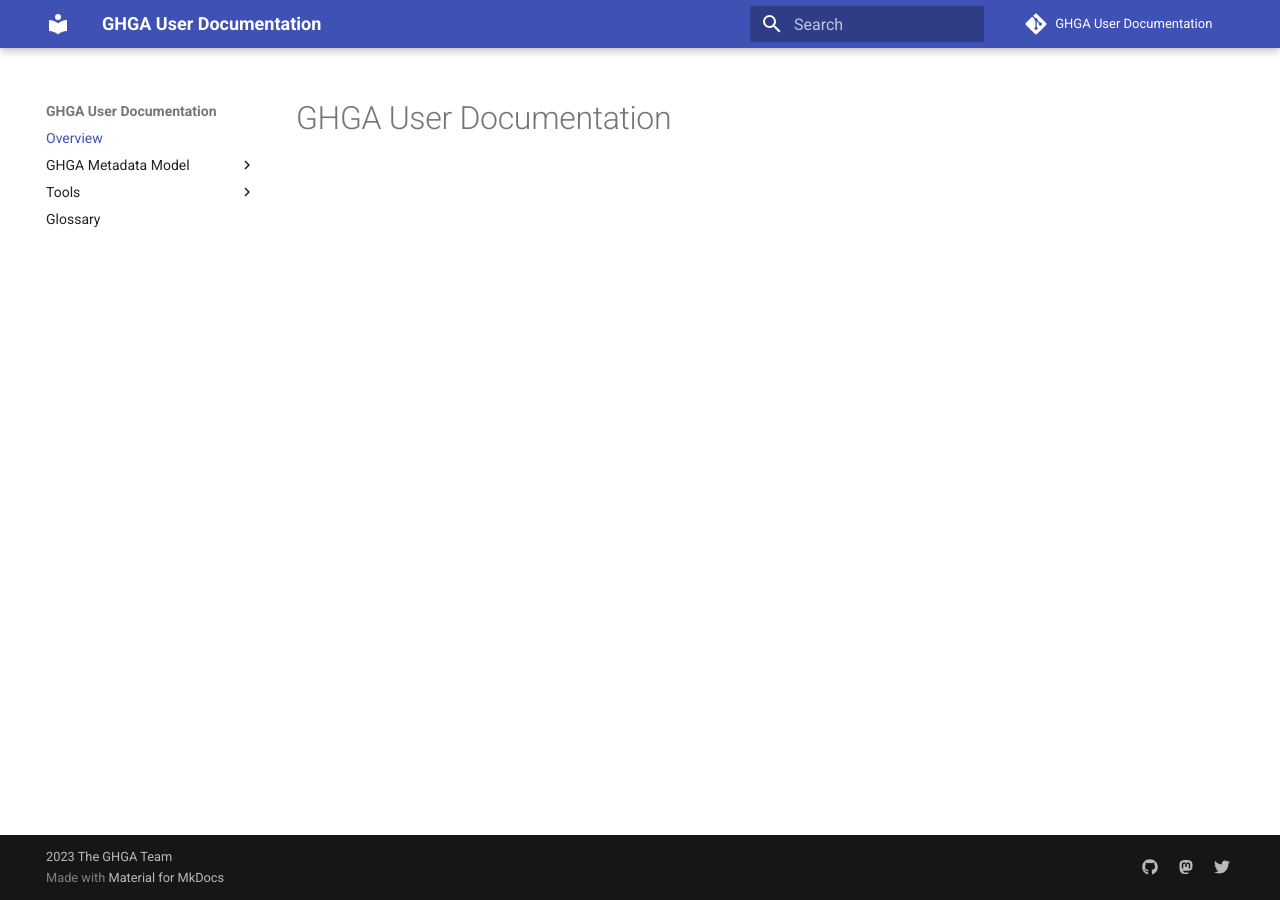
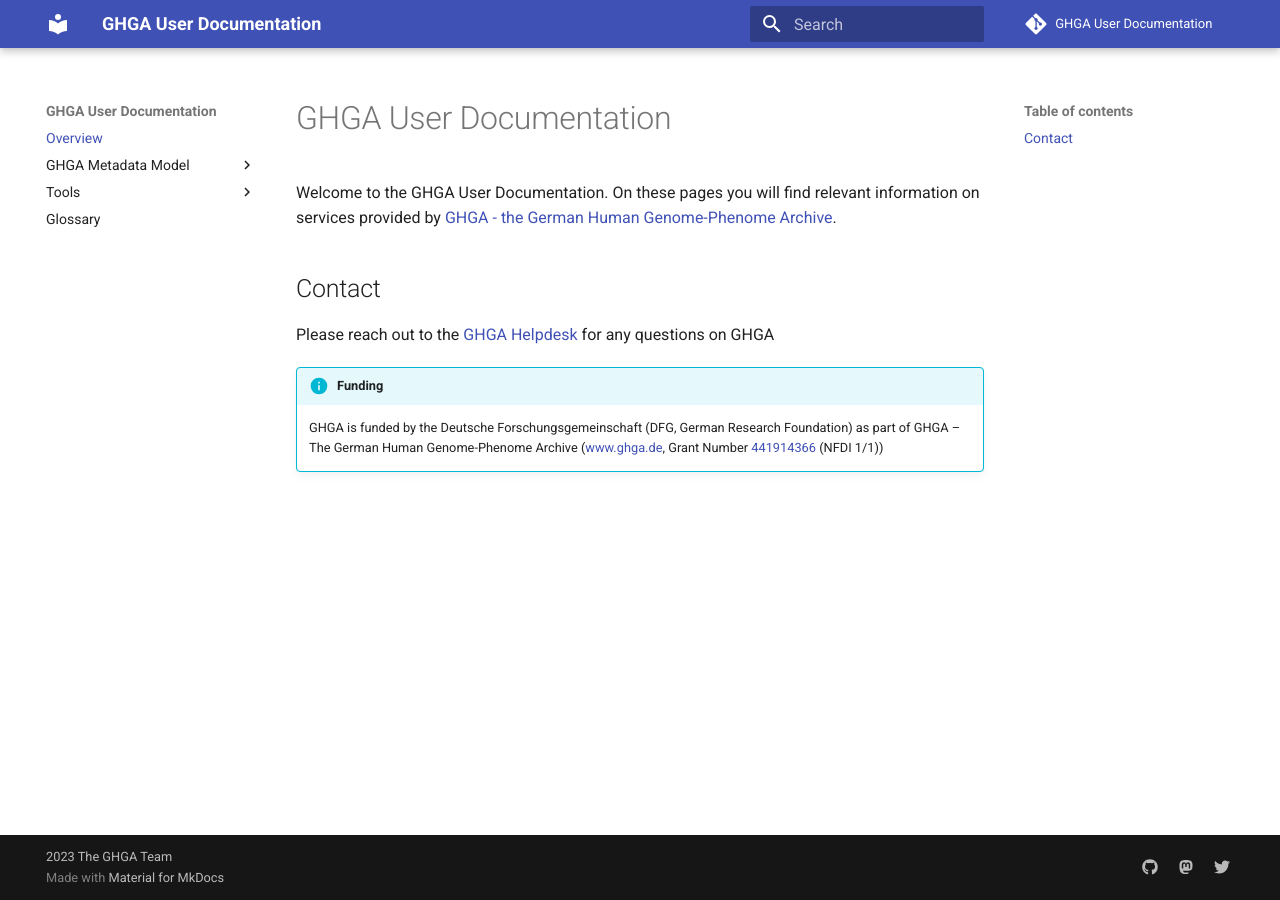
Before and after one commit to ghga-de/docs.ghga.de, an MkDocs documentation site: the page built from user_docs/index.md, in a window 1280 px wide. Built offline with MkDocs 1.6.1 and Material for MkDocs 9.7.7, drawn with Linux system fonts in a browser that asks for light colours; comment, search, counter and statistics services are not loaded.

Commit message:
First content for index page

```diff
--- a/user_docs/index.md
+++ b/user_docs/index.md
@@ -1 +1,9 @@
 # GHGA User Documentation
+
+Welcome to the GHGA User Documentation. On these pages you will find relevant information on services provided by [GHGA - the German Human Genome-Phenome Archive](https://www.ghga.de).
+
+## Contact
+Please reach out to the [GHGA Helpdesk](mailto:helpdesk@ghga.de) for any questions on GHGA
+
+!!! info "Funding"
+    GHGA is funded by the Deutsche Forschungsgemeinschaft (DFG, German Research Foundation) as part of  GHGA – The German Human Genome-Phenome Archive (www.ghga.de, Grant Number [441914366](https://gepris.dfg.de/gepris/projekt/441914366?context=projekt&task=showDetail&id=441914366&) (NFDI 1/1))
```
